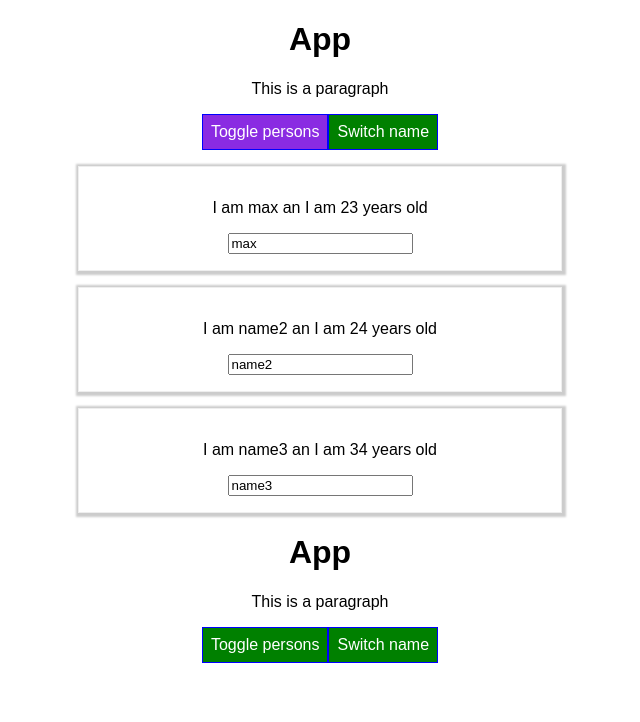
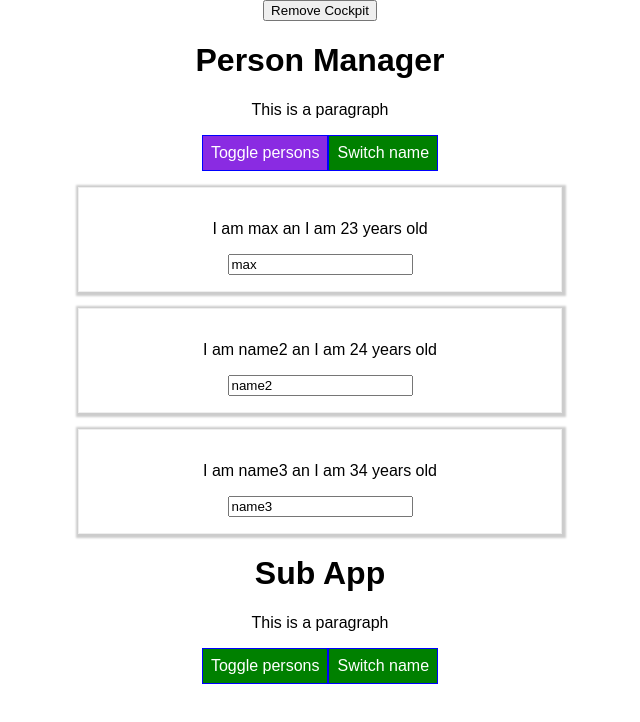
Before and after one commit to gbozsik/react-complete-guid, a React app: page / in a window 1280 px wide. Both pictures are taken after a click on the button "Toggle persons". Shown: the top 722 px of the page, without its empty margins (320-960 px from the left). Built offline with nearby package versions, Linux system fonts and the light colour scheme.

Commit message:
State magagement, lificycle hooks, wrapper components.

```diff
--- a/src/components/cockpit/Cockpit.js
+++ b/src/components/cockpit/Cockpit.js
@@ -1,8 +1,27 @@
-import React from 'react'
+import React, { useEffect, memo } from 'react'
 
 import classes from './Cockpit.css'
 
 const cockpit = (props) => {
+    useEffect(() => {
+        console.log('[Cockpit.js] useEffect')
+        //http request..
+        const timer = setTimeout(() => {
+            console.log('Saved data to db.')
+        }, 1000);
+        return () => {
+            clearTimeout(timer);
+            console.log('[Cockpit.js] Clean up work in useEffect ')
+        }
+    }, []);
+
+    useEffect(() => {
+        console.log('[Cockpit.js] 2nd useEffect')
+        return () => {
+            console.log('[Cockpit.js] Clean up in 2nd useEffect')
+        }
+    })
+
     // let classes = ['red', 'bold'].join(' ');
     const assignedClasses = [];
 
@@ -12,16 +31,16 @@ const cockpit = (props) => {
         btnClasses = classes.Red;
     }
 
-    if (props.persons.length <= 2) {
+    if (props.personsLength <= 2) {
         assignedClasses.push(classes.red);
     }
-    if (props.persons.length <= 1) {
+    if (props.personsLength <= 1) {
         assignedClasses.push(classes.bold)
     }
 
     return (
         <div className={classes.Cockpit}>
-            <h1>App</h1>
+            <h1>{props.title}</h1>
             <p className={assignedClasses.join(' ')}>This is a paragraph</p>
             <button
                 className={btnClasses}
@@ -33,4 +52,4 @@ const cockpit = (props) => {
     );
 }
 
-export default cockpit;
+export default React.memo(cockpit);
--- a/src/components/persons/Persons.js
+++ b/src/components/persons/Persons.js
@@ -1,16 +1,47 @@
-import React from 'react'
+import React, { PureComponent } from 'react'
 import Person from './person/Person'
 
 
-const persons = (props) => props.persons.map((person, index) => {
-    return <Person
-        click={() => props.click(index)}
-        changedName={props.changedName.bind(this, person.id)}
-        // changedName={(event) => this.nameChangeHandler(event, person.id)}
-        deletePerson={props.deletePerson}
-        key={person.id}
-        name={person.name}
-        age={person.age} />
-});
+class Persons extends PureComponent {
+    // static getDerivedStateFromProps(props, state) {
+    //     console.log('[Persons.js] getDerivedStateFromProps');
+    //     return null;
+    // }
 
-export default persons;
+    // shouldComponentUpdate(nextProps, nextState) {            //instead this use PureComponent which checks cahnges for all the prosp
+    //     console.log('[Persons.js] shouldComponentUpdate');
+    //     if (nextProps.persons !== this.props.persons) {
+    //         return true;
+    //     } else{
+    //         return false
+    //     }
+    // }
+
+    getSnapshotBeforeUpdate(prevProps, prevState) {
+        console.log('[Persons.js] getSnapshotBeforeUpdate');
+        return { message: 'Sanpshot!!!'};
+    }
+
+    componentDidUpdate(prevProps, prevState, snapshot) {
+        console.log('[Persons.js] componentDidUpdate');
+        console.log(snapshot)
+    }
+
+    componentWillUnmount() {
+        console.log('[Persons.js] componentWillUnMount');
+    }
+    render() {
+        console.log('Persons.js] rendering...')
+        return this.props.persons.map((person, index) => {
+            return <Person
+                click={() => this.props.click(index)}
+                changedName={this.props.changedName.bind(this, person.id)}
+                // changedName={(event) => this.nameChangeHandler(event, person.id)}
+                deletePerson={this.props.deletePerson}
+                key={person.id}
+                name={person.name}
+                age={person.age} />
+        });
+    }
+};
+export default Persons;
--- a/src/components/persons/person/Person.js
+++ b/src/components/persons/person/Person.js
@@ -1,25 +1,31 @@
-import React from 'react';
+import React, { Component } from 'react';
 import ErrorBoundary from '../../../ErrorBoundary/ErrorBoundary'
+import Aux from '../../../hoc/Auxiliary'
+import WithClass from '../../../hoc/WithClass';
 
 import classes from './Person.css';
 
-const person = (props) => {
-
+class Person extends Component {
+    render() {
         // For testing boundary error...
         // const randomNumer = Math.random();
         // if  (randomNumer > 0.7) {
         //     throw new Error('somthing went wrong');
         // }
 
+        console.log('[Person.js] renderin...');
         return (
-        <div className={classes.Person}>
-            <ErrorBoundary key={props.id}>
-                <p onClick={props.click}>I am {props.name} an I am {props.age} years old</p>
-                <p>{props.children}</p>
-                <input type='text' onChange={props.changedName} value={props.name} />
+            <WithClass classes={classes.Person}>
+                {/* <div className={classes.Person}> */}
+                <ErrorBoundary key={this.props.id}>
+                    <p onClick={this.props.click}>I am {this.props.name} an I am {this.props.age} years old</p>
+                    <p>{this.props.children}</p>
+                    <input type='text' onChange={this.props.changedName} value={this.props.name} />
                 </ErrorBoundary>
-        </div >
+                {/* </div > */}
+            </WithClass>
         )
     }
+}
 
-export default person;
+export default Person;
--- a/src/container/App.js
+++ b/src/container/App.js
@@ -12,35 +12,18 @@ const app = props => {
     ],
   });
 
-  const [otherState, setOtherState] = useState({
-    otherStates: [
-      { title: 'some other value' },
-      { title: 'some other value 2' }
-    ]
+  const [showPersonState, setShowPersonState] = useState({
+    showPerson: false
   });
 
-  const [showPersonState, setShowPersonState] = useState({
-    showPerson: false
-  })
-
-  const switchOtherStateHandler = () => {
-    setOtherState({
-      otherStates: [
-        { title: 'other state changed' },
-        { title: 'some other value 2 changed' }
-      ]
-    });
-  }
-
-  const switchNameHandler = (newName) => {
+  const switchNameHandler = () => {
     setPersonsState({
       persons: [
-        { name: newName, age: 23 },
-        { name: 'name2777', age: 24 },
-        { name: 'name3666', age: 64 }
+        { id: 'idlkj', name: ' new name in App', age: 23 },
+        { id: 'idsd', name: 'name2777', age: 24 },
+        { id: 'idgb', name: 'name3666', age: 64 }
       ],
     },
-      switchOtherStateHandler()
     );
   }
 
@@ -68,6 +51,16 @@ const app = props => {
     setPersonsState({ persons: mutatablePersons });
   }
 
+  const [personComponentsState, setPersonComponentsState] = useState({
+    personsComponents:
+      <div>
+        <Persons
+          persons={personsState.persons}
+          click={deletePersonhandler}
+          changedName={nameChangeHandler} />
+      </div>
+  })
+
   const getPersons = () => {
     let per = null;
     if (showPersonState.showPerson) {
@@ -83,18 +76,25 @@ const app = props => {
     return per;
   }
 
+  const getPersons2 = () => {
+    if (showPersonState.showPerson) {
+    return personComponentsState.personsComponents;
+    }
+  }
+
   return (
     <div className={classes.App}>
       <Cockpit
+        title={props.title}
         showPerson={showPersonState.showPerson}
-        persons={personsState.persons}
+        personsLength={personsState.persons.length}
         clickToggle={togglePersonHandler}
-        clickChange={switchNameHandler.bind(this, 'newName in App 1')}
+        clickChange={switchNameHandler}
       />
-      {getPersons()}
+      {getPersons2()}
     </div>
     // React.createElement('div', {className: 'App'}, React.createElement('h1', null, 'Hi i\'am a react app'))
   );
 }
 
-export default app;
+export default React.memo(app);
--- a/src/container/App2.js
+++ b/src/container/App2.js
@@ -2,17 +2,43 @@ import React, { Component } from 'react';
 // import './App.css';
 import App from './App'
 import classes from './App.css'
-import Persons from '../components/persons/Persons';
+import Persons from '../components/persons/Persons'
 import Cockpit from '../components/cockpit/Cockpit'
+import withClassFunction from '../hoc/withClassFunction'
+import Aux from '../hoc/Auxiliary'
 
 class App2 extends Component {
+    constructor(props) {
+        super(props)
+        console.log('[App2.js] constructor')
+    }
     state = {
         persons: [
             { id: 'sgs', name: 'max', age: 23 },
             { id: 'ytdkjg', name: 'name2', age: 24 },
             { id: '4ert', name: 'name3', age: 34 }
         ],
-        showPerson: false
+        showPerson: false,
+        showCockpit: true,
+        changeCounter: 0
+    }
+
+    // static getDerivedStateFromProps(props, state) {
+    //     console.log('[App2.js] getDerivedStateFromProps', props)
+    //     return state;
+    // }
+
+    componentDidMount() {
+        console.log('[App.js] componentDidMount')
+    }
+
+    shouldComponentUpdate(nextProps, nextState) {
+        console.log('[App2.js] shoudComponentUpdate');
+        return true;
+    }
+
+    componentDidUpdate() {
+        console.log('[App2.js] componentDidUpdate');
     }
 
     // nameChangeHandler = (event, id) => { //this version if you call it with arrow function
@@ -28,16 +54,20 @@ class App2 extends Component {
         person.name = event.target.value;
         const mutatedPersons = [...this.state.persons];
         mutatedPersons[personIndex] = person;
-        this.setState({ persons: mutatedPersons }
-        );
+        this.setState((prevState, props) => {
+            return {
+                persons: mutatedPersons,
+                changeCounter: prevState.changeCounter + 1
+            }
+        });
     }
 
-    switchNameHandler = (newName) => {
+    switchNameHandler = () => {
         this.setState({
             persons: [
-                { name: newName, age: 23 },
-                { name: 'name2777', age: 24 },
-                { name: 'name3666', age: 64 }
+                { id: 'iddfg', name: 'new name in App2', age: 23 },
+                { id: 'idrth', name: 'name2777', age: 24 },
+                { id: 'idtsrht', name: 'name3666', age: 64 }
             ],
         },
         );
@@ -56,7 +86,9 @@ class App2 extends Component {
     }
 
     render() {
+        console.log('[App2.js] render')
         let persons = null;
+        let cockPit = null;
         let app = null;
 
         if (this.state.showPerson) {
@@ -67,26 +99,32 @@ class App2 extends Component {
                     changedName={this.nameChangeHandler}
                 // changedName={(event) => this.nameChangeHandler(event, person.id)}
                 />
-            app = <App />
+            app = <App title={this.props.subTitle} />
+        }
+        if (this.state.showCockpit) {
+            cockPit = <Cockpit
+                title={this.props.appTitle}
+                showPerson={this.state.showPerson}
+                personsLength={this.state.persons.length}
+                clickToggle={this.togglePersonHandler}
+                clickChange={this.switchNameHandler}
+            />
         }
 
         return (
-            <div className={classes.App}>
-                {/* <h1>App 2</h1>
-                <p className={assignedClasses.join(' ')}>This is a paragraph</p>
-                <button className={btnClasses} onClick={this.togglePersonHandler} >Toggle persons</button> */}
-                <Cockpit
-                    showPerson={this.state.showPerson}
-                    persons={this.state.persons}
-                    clickToggle={this.togglePersonHandler}
-                    clickChange={this.switchNameHandler.bind(this, 'newName in App 2')}
-                />
+            <Aux classes={classes.App}>
+                <button onClick={() => {
+                    const doesShowCocpit = this.state.showCockpit;
+                    this.setState({ showCockpit: !doesShowCocpit })
+                }
+                }>Remove Cockpit</button>
+                {cockPit}
                 {persons}
                 {app}
-            </div>
+            </Aux>
             // React.createElement('div', {className: 'App'}, React.createElement('h1', null, 'Hi i\'am a react app'))
         )
     }
 }
 
-export default App2;
+export default withClassFunction(App2, classes.App);
--- /dev/null
+++ b/src/hoc/Auxiliary.js
@@ -0,0 +1,5 @@
+import React from 'react'
+
+const aux = props => props.children;
+
+export default aux;
--- /dev/null
+++ b/src/hoc/WithClass.js
@@ -0,0 +1,7 @@
+import React from 'react'
+
+const withClass = props => (
+    <div className={props.classes}>{props.children}</div>
+);
+
+export default withClass;
--- /dev/null
+++ b/src/hoc/withClassFunction.js
@@ -0,0 +1,11 @@
+import React from 'react'
+
+const withClassFunction = (WrappedComponent, className) => {
+    return props => (
+        <div className={className}>
+            <WrappedComponent {...props}/>
+        </div>
+    )
+}
+
+export default withClassFunction;
--- a/src/index.js
+++ b/src/index.js
@@ -4,5 +4,5 @@ import './index.css';
 import App2 from './container/App2';
 import registerServiceWorker from './registerServiceWorker';
 
-ReactDOM.render(<App2 />, document.getElementById('root'));
+ReactDOM.render(<App2 appTitle='Person Manager' subTitle='Sub App'/>, document.getElementById('root'));
 registerServiceWorker();
```
Lines whose indentation alone changed are shown as unchanged.
